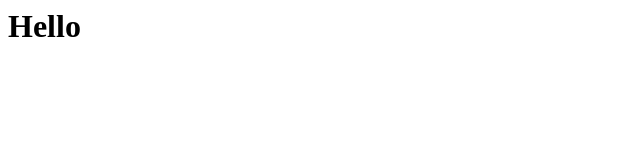
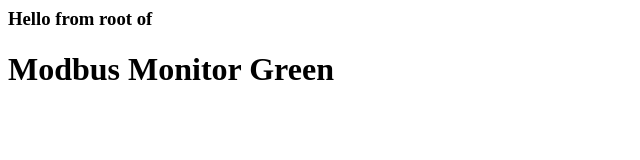
Before and after one commit to Mightinside/Modbus-Monitor-Green, a plain HTML site: page index.html in a window 1280 px wide. Shown: the whole page, without its empty margins (0-640 px from the left). Drawn offline with Linux system fonts and the light colour scheme.

Commit message:
Update index.html

```diff
--- a/index.html
+++ b/index.html
@@ -1 +1,2 @@
-<p> <h1> Hello </h1></p>
+<p> <h3> Hello from root of </h3></p>
+<p> <h1> Modbus Monitor Green</h1></p>
```
